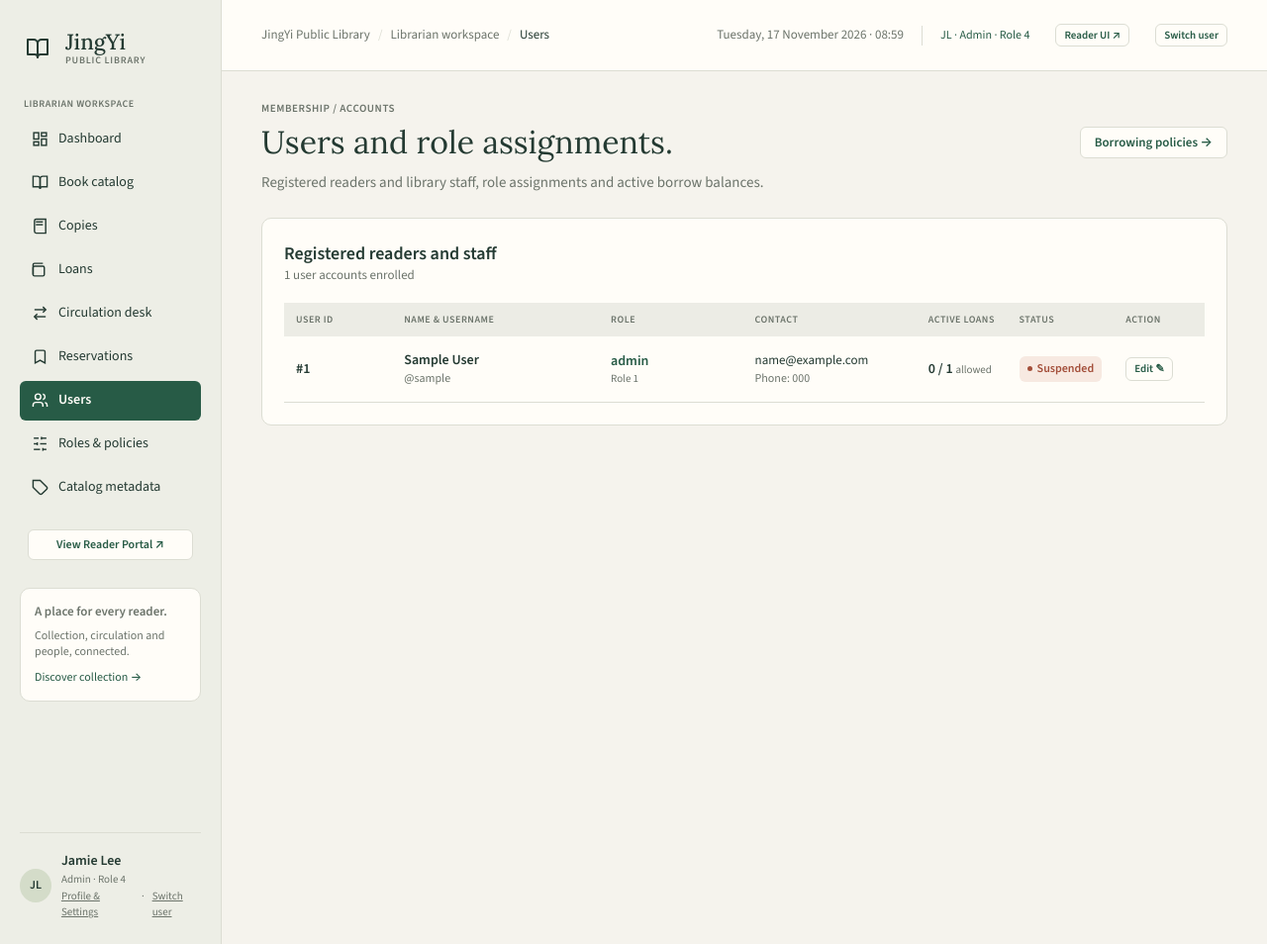
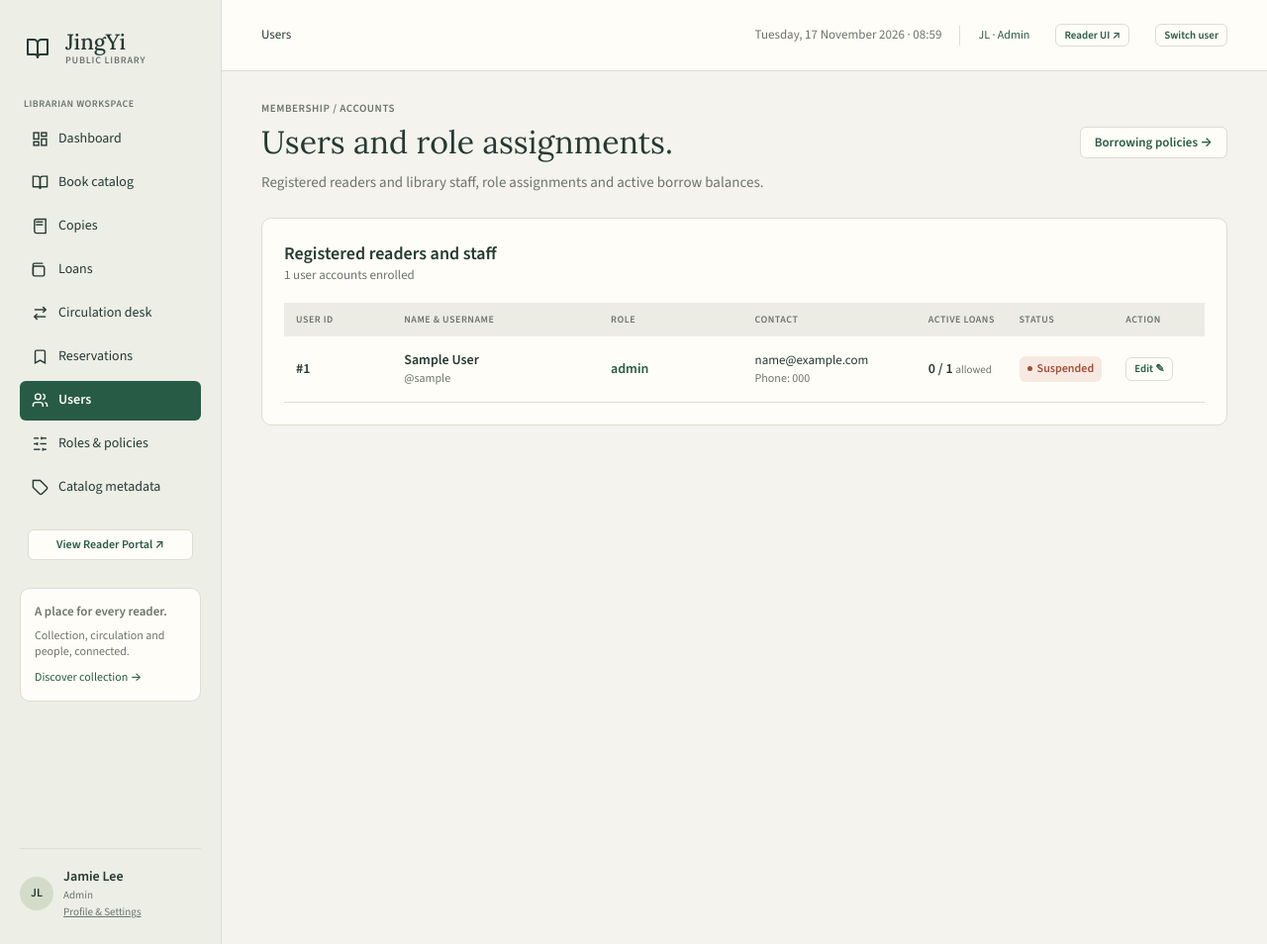
Before and after one commit to HungWah2/PULibrary, an ASP.NET Core app: page /Admin/Users in a window 1280 px wide. Shown: the whole page at 99% size. Run offline with ASP.NET Core 8, Linux system fonts and the light colour scheme; tables that the repository leaves empty hold one stand-in row (values such as "Sample post").

Commit message:
Simplify breadcrumb to title only, remove duplicate switch user in account card, and remove role numbers

```diff
--- a/PULibrary/Views/Admin/Policies.cshtml
+++ b/PULibrary/Views/Admin/Policies.cshtml
@@ -42,7 +42,6 @@
                     <tr>
                         <td>
                             <div style="font-weight: 600; font-size: 15px; color: var(--jy-primary-dark);">@role.RoleName</div>
-                            <div style="font-size: 12px; color: var(--jy-text-muted);">Role @role.RoleId</div>
                         </td>
                         <td style="font-size: 14px; font-weight: 600; color: var(--jy-primary-green);">
                             @role.Users.Count reader(s)
--- a/PULibrary/Views/Admin/Users.cshtml
+++ b/PULibrary/Views/Admin/Users.cshtml
@@ -51,7 +51,6 @@
                         </td>
                         <td>
                             <div style="font-weight: 600; color: var(--jy-primary-green);">@user.Role?.RoleName</div>
-                            <div style="font-size: 11px; color: var(--jy-text-muted);">Role @user.RoleId</div>
                         </td>
                         <td>
                             <div style="font-size: 13px; color: var(--jy-primary-dark);">@user.Email</div>
--- a/PULibrary/Views/Shared/_Layout.cshtml
+++ b/PULibrary/Views/Shared/_Layout.cshtml
@@ -20,7 +20,9 @@
         string currentController = ViewContext.RouteData.Values["controller"]?.ToString() ?? "Admin";
 
         string userName = Context.Session.GetString("UserName") ?? "Jamie Lee";
-        string userRole = Context.Session.GetString("UserRole") ?? "Admin · Role 4";
+        string rawUserRole = Context.Session.GetString("UserRole") ?? "Admin";
+        string userRole = System.Text.RegularExpressions.Regex.Replace(rawUserRole, @"\s*·\s*Role\s*\d+", "", System.Text.RegularExpressions.RegexOptions.IgnoreCase).Trim();
+        if (userRole.StartsWith("Role ", StringComparison.OrdinalIgnoreCase)) userRole = "Member";
         int userId = Context.Session.GetInt32("UserId") ?? 1001;
         string initials = string.Join("", userName.Split(' ', StringSplitOptions.RemoveEmptyEntries).Select(s => s[0])).ToUpper();
         if (string.IsNullOrEmpty(initials)) initials = "JL";
@@ -168,10 +170,8 @@
                 <div class="jy-account-info">
                     <div class="jy-account-name">@userName</div>
                     <div class="jy-account-role">@userRole</div>
-                    <div class="jy-account-meta d-flex gap-2">
+                    <div class="jy-account-meta">
                         <a asp-controller="User" asp-action="Profile" asp-route-id="@userId" style="color: inherit; text-decoration: underline;">Profile &amp; Settings</a>
-                        <span>·</span>
-                        <a asp-controller="Account" asp-action="SignIn" style="color: inherit; text-decoration: underline;">Switch user</a>
                     </div>
                 </div>
             </div>
@@ -182,10 +182,6 @@
             <!-- Utility Bar -->
             <header class="jy-utility-bar">
                 <div class="jy-breadcrumb">
-                    <span>JingYi Public Library</span>
-                    <span class="jy-breadcrumb-separator">/</span>
-                    <span>@(currentController == "Admin" ? "Librarian workspace" : "Reader portal")</span>
-                    <span class="jy-breadcrumb-separator">/</span>
                     <span class="jy-breadcrumb-current">@(ViewData["Title"] ?? "Dashboard")</span>
                 </div>
                 <div class="jy-session-details">
--- a/PULibrary/Views/User/Profile.cshtml
+++ b/PULibrary/Views/User/Profile.cshtml
@@ -98,12 +98,12 @@
                 <div class="jy-panel-header mb-3">
                     <div>
                         <div class="jy-panel-heading-title">Assigned role</div>
-                        <div class="jy-panel-heading-desc">User @Model.UserId → Role @Model.RoleId</div>
+                        <div class="jy-panel-heading-desc">User @Model.UserId · @(Model.Role?.RoleName ?? "Reader")</div>
                     </div>
                 </div>
 
                 <div style="font-weight: 600; font-size: 16px; color: var(--jy-primary-dark); margin-bottom: 4px;">
-                    @Model.Role?.RoleName · Role @Model.RoleId
+                    @(Model.Role?.RoleName ?? "Reader")
                 </div>
                 <div style="font-size: 13px; color: var(--jy-text-muted); line-height: 1.4;">
                     Policy @Model.Role?.Policy?.PolicyId · @Model.Role?.Policy?.LoanDays days loan duration · @Model.Role?.Policy?.MaxLoans concurrent loans · @Model.Role?.Policy?.MaxRenewals renewals allowed
```
